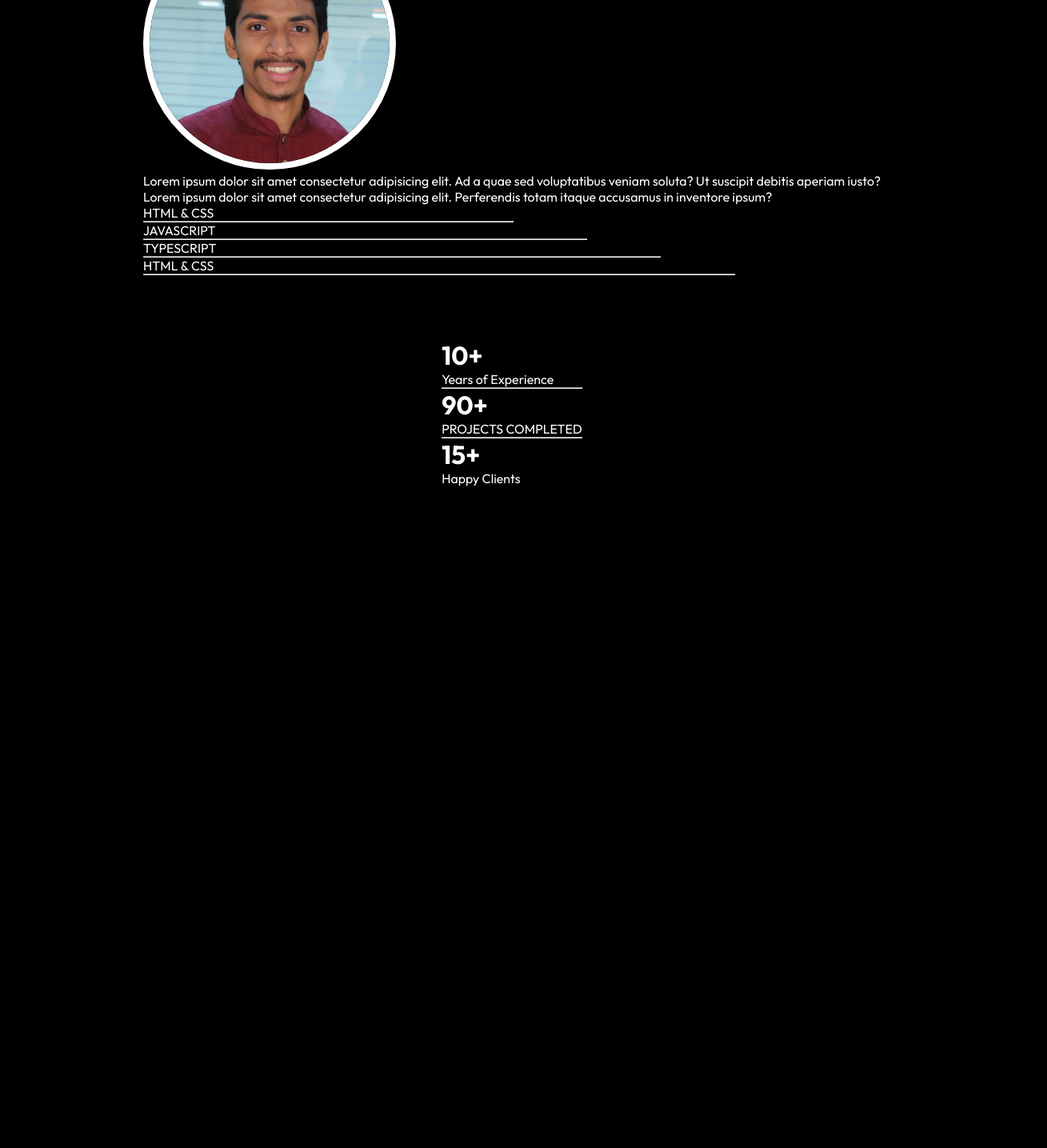
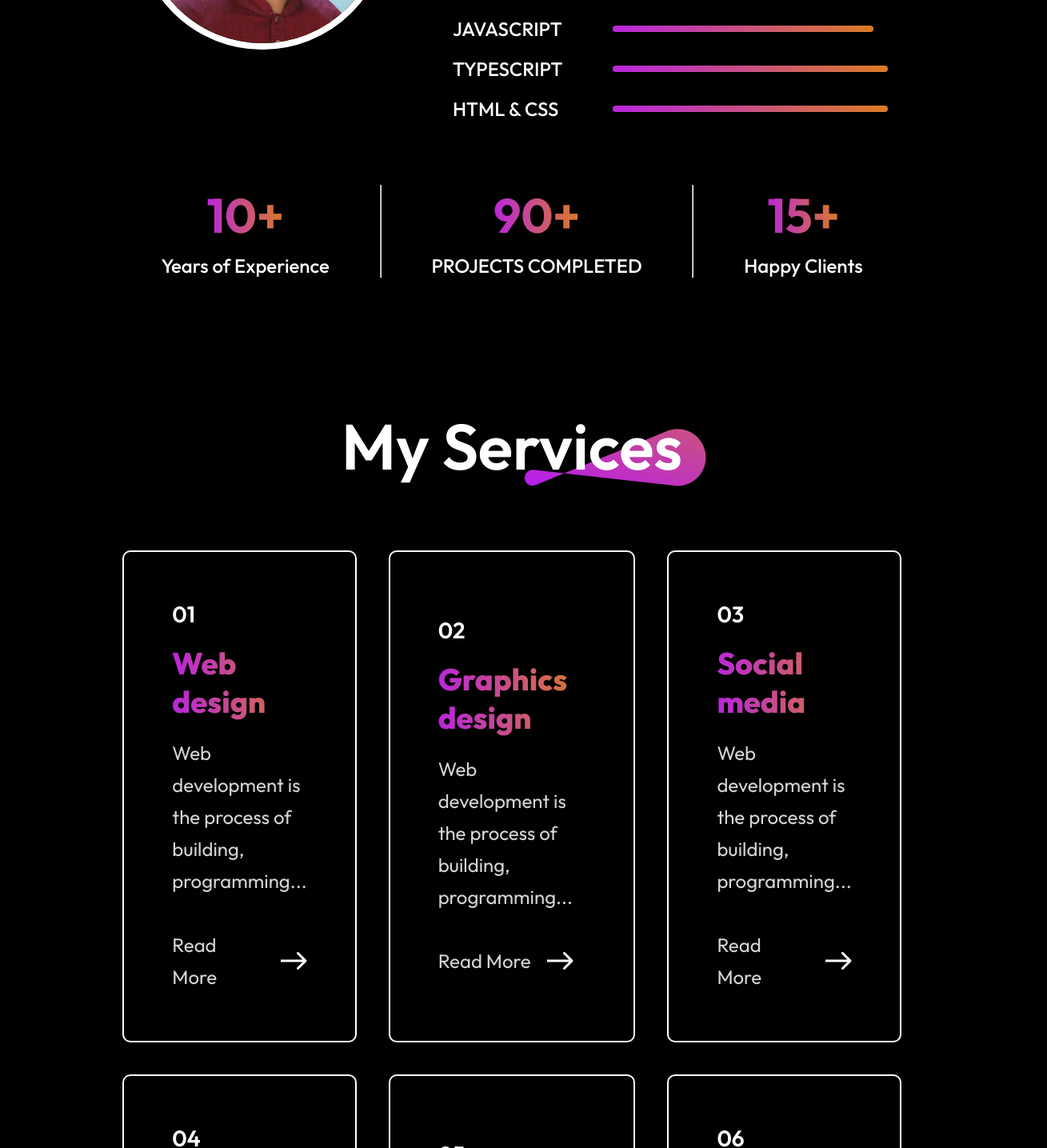
Before and after one commit to Omkar-Pomendkar/portfolio, a React (Vite) app: page / in a window 1280 px wide. Shown: the part 1820-3255 px from the top of the page at 80% size, 1309 px wide, since content can reach past the window. Before the commit the page ends 2428 px from the top, so only its background shows below. Built offline with nearby package versions, Linux system fonts and the light colour scheme.

Commit message:
Work and Services updated

```diff
--- a/src/App.jsx
+++ b/src/App.jsx
@@ -2,6 +2,9 @@
 import Navbar from './components/Navbar/Navbar'
 import Hero from './components/Hero/Hero'
 import About from './components/About/About'
+import Services from './components/Service/Services'
+import MyWork from './components/My Work/MyWork'
+import Contact from './components/Contact/Contact'
 
 const App = () => {
   return (
@@ -9,6 +12,9 @@
       <Navbar/>
       <Hero/>
       <About/>
+      <Services/>
+      <MyWork/>
+      <Contact/>
     </>
   )
 }
--- a/src/components/About/About.css
+++ b/src/components/About/About.css
@@ -7,7 +7,7 @@
     margin: 80px 170px;
 }
 .about-left img{
-    margin-top: 150px;
+    /* margin-top: 150px; */
     border-radius: 50%;
     width: 300px;
     border: 8px solid white;
@@ -27,3 +27,77 @@
     right: 0;
     z-index: -1;
 }
+.about-sections{
+    display: flex;
+    flex-direction: row;
+    gap:80px;
+}
+.about-right{
+    display: flex;
+    flex-direction: column;
+    gap:80px;
+}
+.about-para{
+    display: flex;
+    flex-direction: column;
+    gap: 20px;
+    font-size: 20px;
+    font-weight : 500
+}
+.about-skills{
+    display: flex;
+    flex-direction: column;
+    gap: 20px;
+}
+.about-skill{
+    display: flex;
+    gap: 50px;
+    align-items: center;
+    transition: 0.3s;
+}
+.about-skill p{
+    min-width: 150px;
+    font-size: 24px;
+    font-weight: 500;
+}
+.about-skill hr {
+    outline: none;
+    border: none;
+    width: 50%;
+    height: 8px;
+    border-radius: 50px;
+    background: linear-gradient(267deg, #DA7C25 0.36%,#B923E1 102.06%);
+}
+.about-achievements{
+    display: flex;
+    width: 100%;
+    justify-content: space-around;
+    margin-bottom: 80px;
+}
+.about-achievement{
+    display: flex;
+    flex-direction: column;
+    align-items: center;
+    gap: 10px;
+    transition: 0.5s;
+}
+.about-achievement h1 {
+    font-size: 60px;
+    font-weight: 700;
+    background: linear-gradient(267deg, #DA7C25 0.36%,#B923E1 102.06%);
+    background-clip: text;
+    -webkit-background-clip :text;
+    -webkit-text-fill-color: transparent;
+}
+.about-achievement p{
+    font-size: 24px;
+    font-weight: 500;
+}
+.about-skill:hover{
+    transform:scale(1.05);
+    transition: 0.3s;
+}
+.about-achievement:hover{
+    transform: scale(1.12);
+    transition: 0.5s;
+}
--- a/src/components/About/About.jsx
+++ b/src/components/About/About.jsx
@@ -16,12 +16,12 @@
         <div className="about-right">
           <div className="about-para">
             <p>
-              {" "}
+
               Lorem ipsum dolor sit amet consectetur adipisicing elit. Ad a quae
               sed voluptatibus veniam soluta? Ut suscipit debitis aperiam iusto?
             </p>
             <p>
-              {" "}
+
               Lorem ipsum dolor sit amet consectetur adipisicing elit.
               Perferendis totam itaque accusamus in inventore ipsum?
             </p>
--- /dev/null
+++ b/src/components/Contact/Contact.jsx
@@ -0,0 +1,11 @@
+import React from 'react'
+import './Contact.css'
+const Contact = () => {
+  return (
+    <div>
+
+    </div>
+  )
+}
+
+export default Contact
--- /dev/null
+++ b/src/components/My Work/MyWork.css
@@ -0,0 +1,58 @@
+.mywork{
+    display: flex;
+    flex-direction: column;
+    align-items: center;
+    justify-content: center;
+    gap: 80px;
+    margin: 80px 170px;
+
+}
+.mywork-title{
+    position: relative;
+}
+.mywork-title h1{
+    padding: 0px 30px ;
+    font-size: 80px;
+    font-weight: 600;
+}
+.mywork-title img {
+    position: absolute;
+    bottom: 0;
+    right: 0;
+    z-index: -1;
+}
+.mywork-container {
+    display: grid;
+    grid-template-columns: 1fr 1fr 1fr;
+    gap: 40px;
+}
+
+.mywork-container img{
+    box-sizing: border-box;
+    width: 419px;
+    height: 280px;
+    transition: 0.3s;
+    cursor: pointer;
+}
+.mywork-container img:hover {
+      transform: scale(1.10);
+      border: 4px solid #ff00ff;
+      border-radius: 10px;
+      transition: 0.3s;
+}
+.mywork-showmore{
+    display: flex;
+    gap: 15px;
+    border-radius: 50px;
+    border: 2px solid white;
+    padding: 30px 60px;
+    font-size: 22px;
+    font-weight: 500;
+    margin-bottom: 80px;
+    transition: 0.6s;
+    cursor: pointer;
+}
+.mywork-showmore:hover{
+    gap: 30px;
+    transition: 0.6s;
+}
--- /dev/null
+++ b/src/components/My Work/MyWork.jsx
@@ -0,0 +1,28 @@
+import React from 'react'
+import './MyWork.css'
+import theme_pattern from "../../assets/theme_pattern.svg";
+import mywork_data from '../../assets/mywork_data.js'
+import arrow_icon from '../../assets/arrow_icon.svg'
+const MyWork = () => {
+  return (
+    <div className='mywork'>
+        <div className='mywork-title'>
+            <h1>My latest Work</h1>
+            <img src={theme_pattern} alt="" />
+        </div>
+        <div className="mywork-container">
+        {mywork_data.map((work,index)=>{
+            return <img  key = {index}src = {work.w_img}></img>
+        })}
+        </div>
+
+        <div className="mywork-showmore">
+            <p>Show more</p>
+            <img src={arrow_icon} alt="" />
+
+        </div>
+    </div>
+  )
+}
+
+export default MyWork
--- /dev/null
+++ b/src/components/Service/Services.css
@@ -0,0 +1,68 @@
+.services{
+    display: flex;
+    flex-direction: column;
+    align-items: center;
+    justify-content: center;
+    gap: 80px;
+    margin: 80px 170px;
+}
+.services-title{
+    position: relative;
+}
+.services-title h1 {
+   padding: 0px 30px;
+   font-size: 80px;
+   font-weight: 600;
+}
+.services-title img{
+    position: absolute;
+    bottom: 0;
+    right: 0;
+    z-index: -1;
+}
+.services-format{
+    display: flex;
+    flex-direction: column;
+    justify-content: center;
+    gap: 20px;
+    padding: 60px;
+    border-radius: 10px;
+    border: 2px solid white;
+    transition: 0.4s;
+    cursor: pointer;
+}
+.services-container{
+    display: grid;
+    grid-template-columns: 1fr 1fr 1fr;
+    gap: 40px;
+    margin-bottom: 80px;
+}
+.services-format h3{
+    font-size : 28px;
+    font-weight: 600;
+}
+.services-format h2 {
+    font-size: 38px;
+    font-weight: 800;
+    background: linear-gradient(267deg, #DA7C25 0.36%,#B923E1 102.06%);
+    background-clip: text;
+    -webkit-background-clip :text;
+    -webkit-text-fill-color: transparent;
+}
+.services-format p {
+    color: #d4d4d4;
+    font-size: 24px;
+    line-height: 40px;
+    max-width: 300px;
+}
+.services-readmore{
+    display: flex;
+    gap: 20px;
+    align-items: center;
+    margin-top: 20px;
+}
+.services-format:hover{
+    border: 2px solid #ff00ff;
+    background-image: linear-gradient(45deg, #3f0028,#582300);
+    transform: scale(1.05);
+}
--- /dev/null
+++ b/src/components/Service/Services.jsx
@@ -0,0 +1,31 @@
+import React from 'react'
+import './Services.css'
+import theme_pattern from '../../assets/theme_pattern.svg'
+import Services_Data from '../../assets/services_data.js'
+import arrow_icon from '../../assets/arrow_icon.svg'
+
+const Services = () => {
+  return (
+    <div className='services'>
+      <div className='services-title'>
+        <h1>My Services</h1>
+        <img src={theme_pattern} alt="" />
+      </div>
+      <div className="services-container">
+        {Services_Data.map((services,index)=>{
+            return  <div key={index}className='services-format'>
+                <h3>{services.s_no}</h3>
+                <h2>{services.s_name}</h2>
+                <p>{services.s_desc}</p>
+                <div className='services-readmore'>
+                    <p>Read More </p>
+                    <img src={arrow_icon} alt="" />
+                </div>
+            </div>
+        })}
+      </div>
+    </div>
+  )
+}
+
+export default Services
```
Also changed, not shown: src/components/Contact/Contact.css (added).
